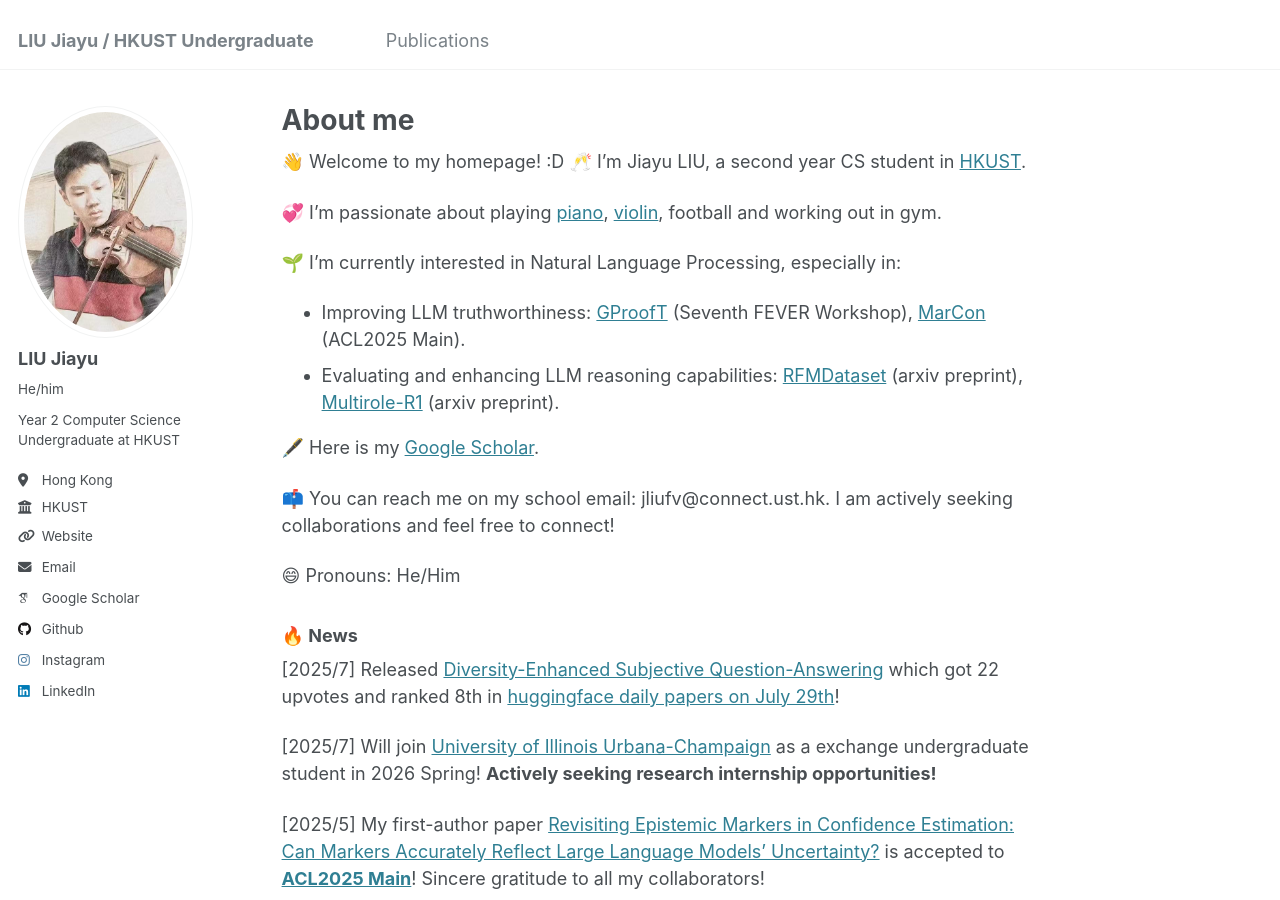
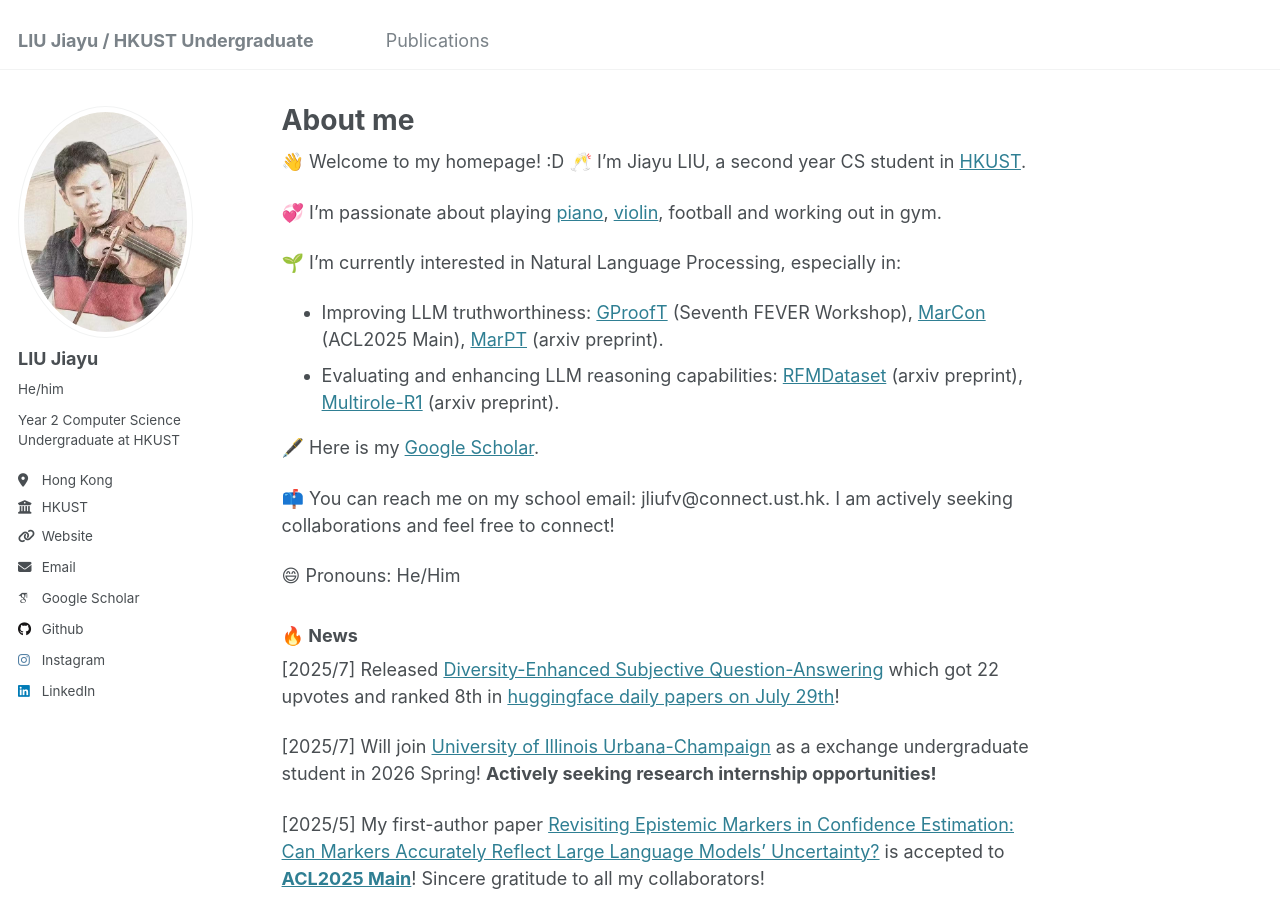
Before and after one commit to JiayuJeff/JiayuJeff.github.io, a Jekyll site: the page built from _pages/about.md, in a window 1280 px wide and 900 px high. Built offline with Jekyll 4.4.1, drawn with Linux system fonts in a browser that asks for light colours; some web fonts are replaced.

Commit message:
Update about.md

```diff
--- a/_pages/about.md
+++ b/_pages/about.md
@@ -16,7 +16,7 @@ redirect_from:
 
 
 🌱 I’m currently interested in Natural Language Processing, especially in:
-- Improving LLM truthworthiness: [GProofT](https://aclanthology.org/2024.fever-1.14.pdf) (Seventh FEVER Workshop), [MarCon](https://aclanthology.org/2025.acl-short.18.pdf) (ACL2025 Main).
+- Improving LLM truthworthiness: [GProofT](https://aclanthology.org/2024.fever-1.14.pdf) (Seventh FEVER Workshop), [MarCon](https://aclanthology.org/2025.acl-short.18.pdf) (ACL2025 Main), [MarPT]() (arxiv preprint).
 - Evaluating and enhancing LLM reasoning capabilities: [RFMDataset](https://arxiv.org/pdf/2506.17114) (arxiv preprint), [Multirole-R1](https://www.arxiv.org/pdf/2507.20187) (arxiv preprint).
 
 
```
